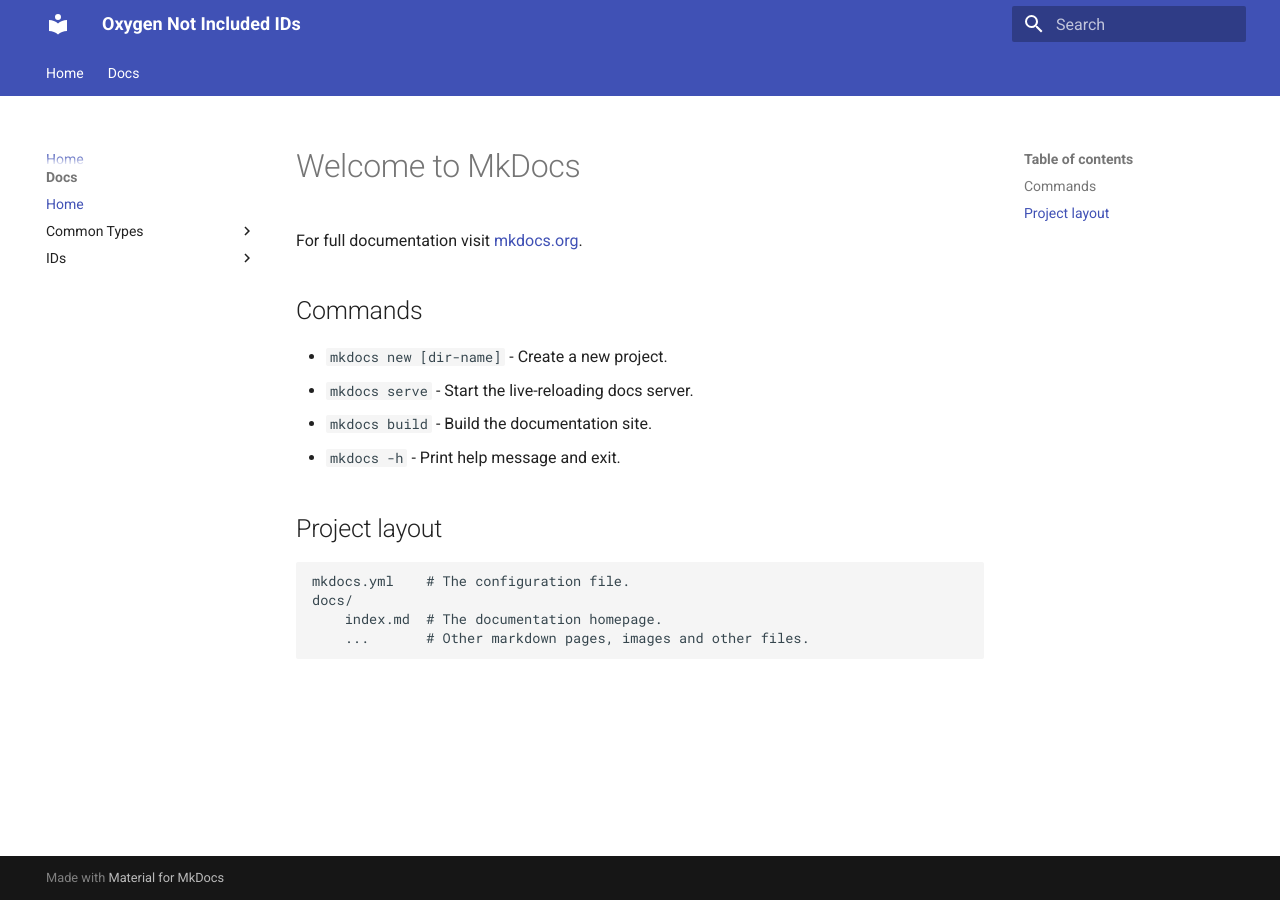
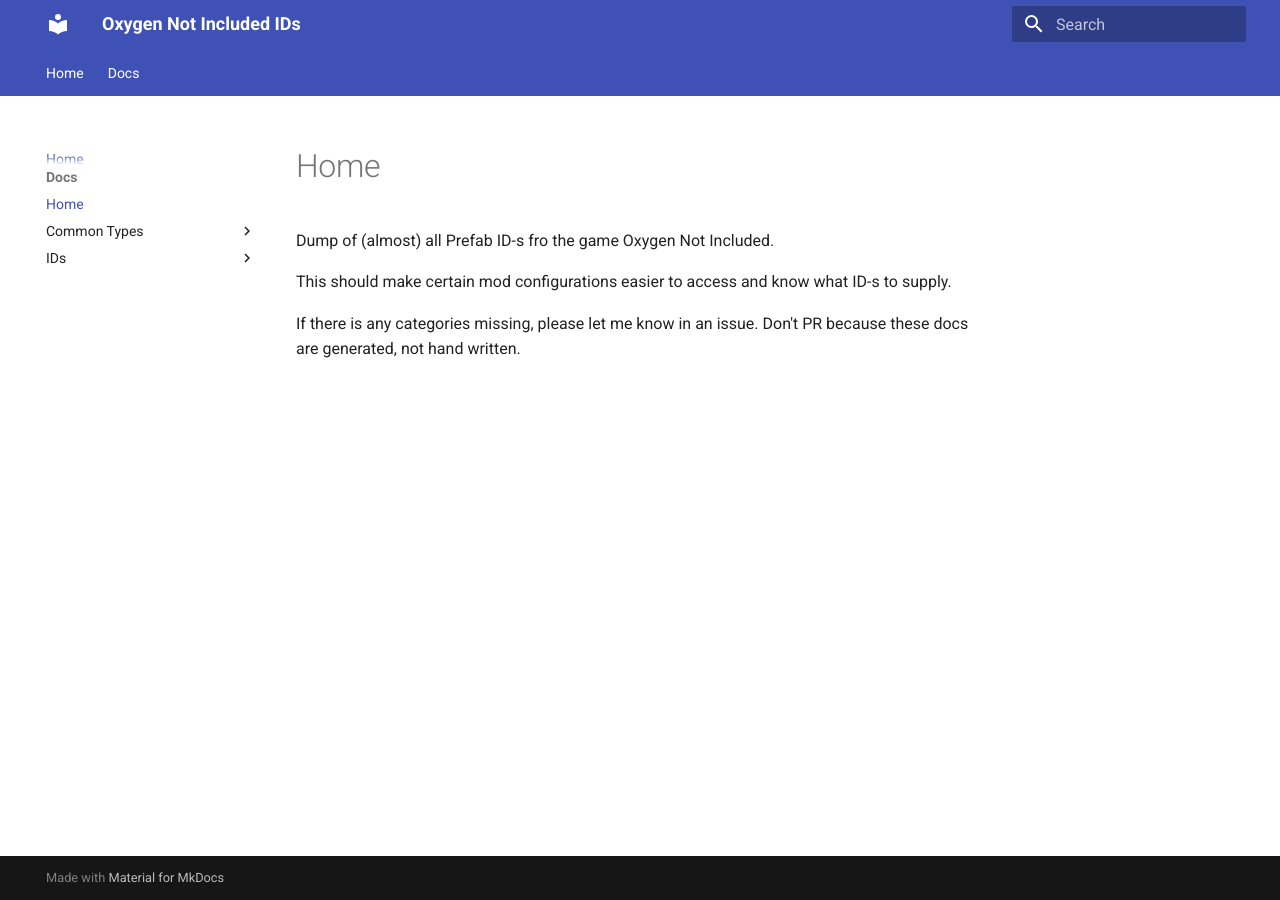
Before and after one commit to aki-art/oni-ids, an MkDocs documentation site: the page built from docs/index.md, in a window 1280 px wide. Built offline with MkDocs 1.6.1 and Material for MkDocs 9.7.7, drawn with Linux system fonts in a browser that asks for light colours; comment, search, counter and statistics services are not loaded.

Commit message:
Edited index

```diff
--- a/docs/index.md
+++ b/docs/index.md
@@ -1,17 +1,5 @@
-# Welcome to MkDocs
+Dump of (almost) all Prefab ID-s fro the game Oxygen Not Included.
 
-For full documentation visit [mkdocs.org](https://www.mkdocs.org).
+This should make certain mod configurations easier to access and know what ID-s to supply.
 
-## Commands
-
-* `mkdocs new [dir-name]` - Create a new project.
-* `mkdocs serve` - Start the live-reloading docs server.
-* `mkdocs build` - Build the documentation site.
-* `mkdocs -h` - Print help message and exit.
-
-## Project layout
-
-    mkdocs.yml    # The configuration file.
-    docs/
-        index.md  # The documentation homepage.
-        ...       # Other markdown pages, images and other files.
+If there is any categories missing, please let me know in an issue. Don't PR because these docs are generated, not hand written.
```
